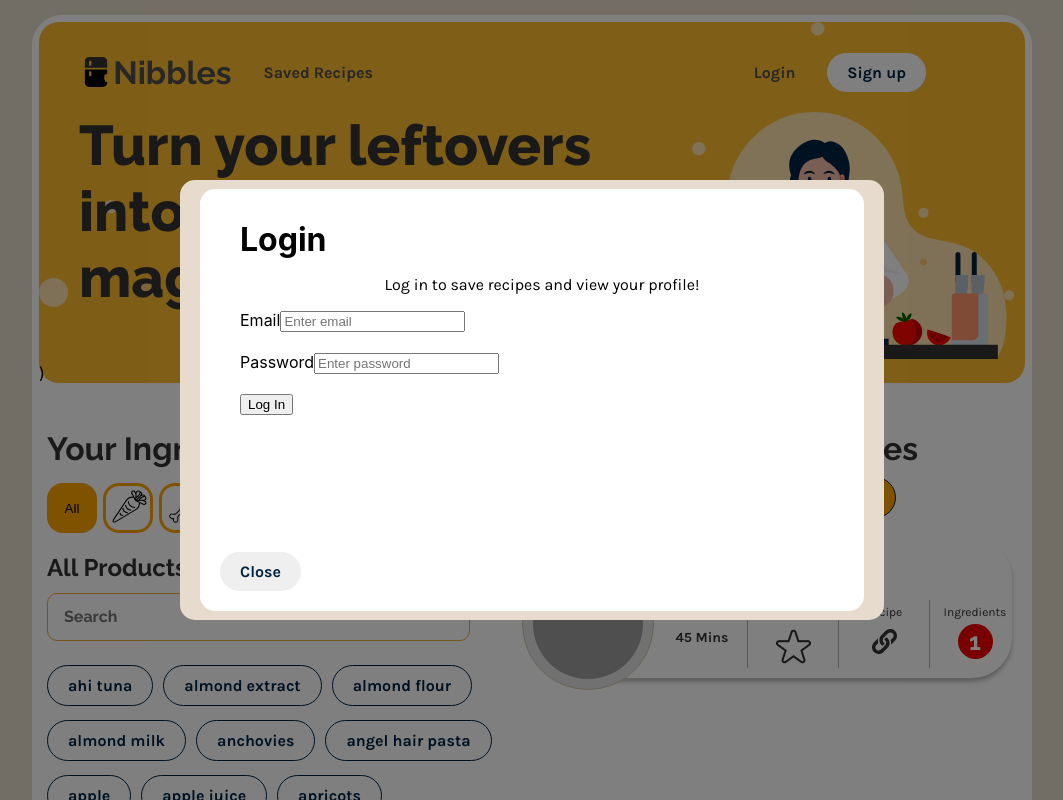
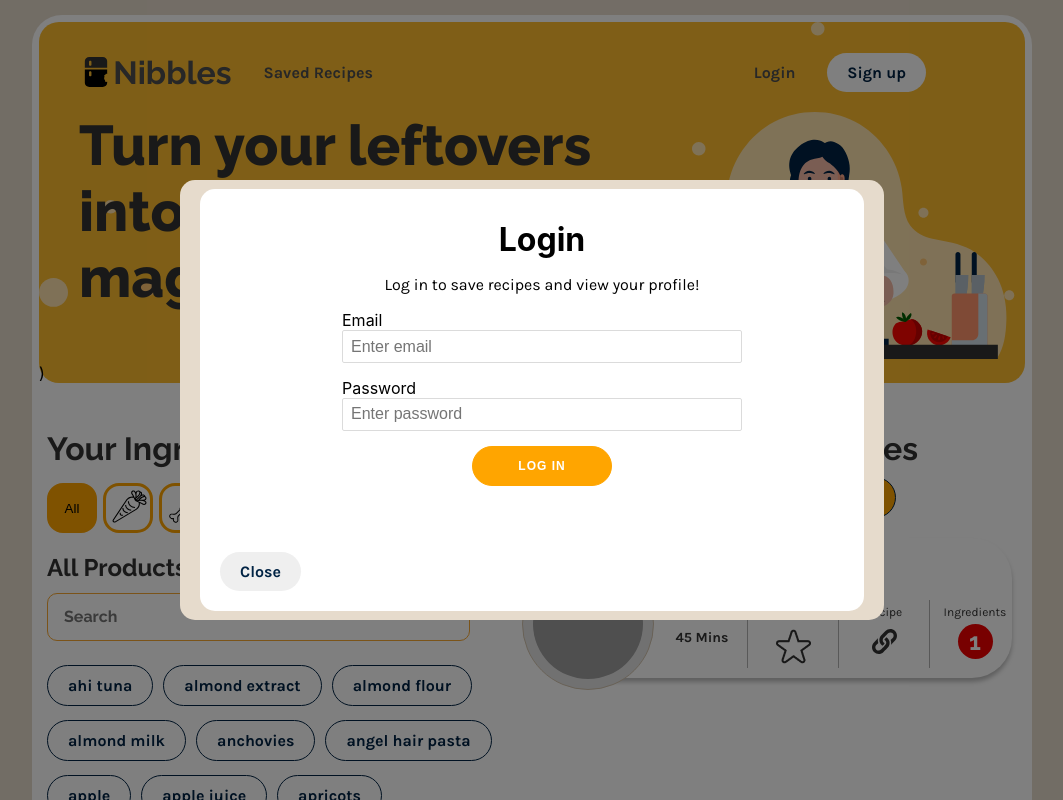
Before and after one commit to richietrang/nibbles, a React (Create React App) app in the folder frontend/: page / in a window 1280 px wide. Both pictures are taken after a click on the element "Login". Shown: the top 800 px of the page, without its empty margins (108-1171 px from the left). Built offline with nearby package versions, Linux system fonts and the light colour scheme; grey boxes are pictures that could not be loaded.

Commit message:
added some basic CSS to the login and sign up buttons

```diff
--- a/frontend/src/components/HeaderComponent.css
+++ b/frontend/src/components/HeaderComponent.css
@@ -138,3 +138,56 @@
     text-align: right;
   }
 }
+
+.sign-up-heading {
+  text-align: center;
+}
+
+#input-field{
+  display: block;
+  box-sizing: border-box;
+  width: 25em;
+  outline: none;
+  margin: 0;
+  background: #fff;
+  border: 1px solid #dbdbdb;
+  font-size: 16px;
+  padding: .4em .5em;
+  border-radius: 2px;
+}
+
+.sign-up-block {
+  text-align:center;
+}
+
+.form-display {
+  display:inline-block;
+  text-align: left;
+  overflow: auto;
+  font-size: .8em;
+}
+
+.signup-button-block {
+  text-align: center;
+}
+
+.signup-button {
+	border-radius: 20px;
+	border: 1px solid orange;
+	background-color: orange;
+	color: #FFFFFF;
+	font-size: 12px;
+	font-weight: bold;
+	padding: 12px 45px;
+	letter-spacing: 1px;
+	text-transform: uppercase;
+	transition: transform 80ms ease-in;
+}
+
+.signup-button:active {
+  transform: scale(0.9);
+}
+
+#field-title {
+  font-size: 16px;
+}
--- a/frontend/src/components/HeaderComponent.js
+++ b/frontend/src/components/HeaderComponent.js
@@ -108,8 +108,9 @@ const HeaderComponent = ({ headerText, toggleSignUpModal }) => {
       {signUpModalVisible && (
         <ModalComponent enableCloseButton closeButtonCb={closeSignUpModal}>
           {/*  SIGN UP FORM */}
-          <div>
-            <h1>Sign up Form</h1>
+          <div className="sign-up-block">
+            <h1 className="sign-up-heading">Sign up Form</h1>
+            <p> Sign up to save recipes and have a personal profile! </p>
             <Formik
               initialValues={{ name: "", email: "", password: "" }}
               validate={values => {
@@ -151,12 +152,12 @@ const HeaderComponent = ({ headerText, toggleSignUpModal }) => {
               }}
             >
               {({ touched, errors, isSubmitting }) => (
-                <Form>
-                  <p> Sign up to save recipes and have a personal profile! </p>
-                  <label htmlFor="name">Name</label>
+                <Form className="form-display">
+                  <label htmlFor="name" id="field-title">Name</label>
                   <Field
                     type="name"
                     name="name"
+                    id="input-field"
                     placeholder="Enter name"
                     className={`form-control ${
                       touched.name && errors.name ? "is-invalid" : ""
@@ -168,12 +169,12 @@ const HeaderComponent = ({ headerText, toggleSignUpModal }) => {
                     className="invalid-feedback"
                   />
                   <br />
-                  <br />
 
-                  <label htmlFor="email">Email</label>
+                  <label htmlFor="email" id="field-title">Email</label>
                   <Field
                     type="email"
                     name="email"
+                    id="input-field"
                     placeholder="Enter email"
                     className={`form-control ${
                       touched.email && errors.email ? "is-invalid" : ""
@@ -185,12 +186,12 @@ const HeaderComponent = ({ headerText, toggleSignUpModal }) => {
                     className="invalid-feedback"
                   />
                   <br />
-                  <br />
 
-                  <label htmlFor="password">Password</label>
+                  <label htmlFor="password" id="field-title">Password</label>
                   <Field
                     type="password"
                     name="password"
+                    id="input-field"
                     placeholder="Enter password"
                     className={`form-control ${
                       touched.password && errors.password ? "is-invalid" : ""
@@ -202,11 +203,11 @@ const HeaderComponent = ({ headerText, toggleSignUpModal }) => {
                     className="invalid-feedback"
                   />
                   <br />
-                  <br />
-                  <div className="signup-button">
+                  <div className="signup-button-block">
                     <button
                       type="submit"
                       disabled={isSubmitting}
+                      className="signup-button"
                       backgroundcolor="#febd2e"
                     >
                       {isSubmitting ? "Please wait..." : "Sign Up"}
@@ -221,8 +222,9 @@ const HeaderComponent = ({ headerText, toggleSignUpModal }) => {
       {loginModalVisible && (
         <ModalComponent enableCloseButton closeButtonCb={closeLoginModal}>
           {/*  LOGIN FORM */}
-          <div>
-            <h1>Login</h1>
+          <div className="sign-up-block">
+            <h1 className="sign-up-heading">Login</h1>
+            <p> Log in to save recipes and view your profile! </p>
             <Formik
               initialValues={{ email: "", password: "" }}
               validate={values => {
@@ -265,12 +267,12 @@ const HeaderComponent = ({ headerText, toggleSignUpModal }) => {
               }}
             >
               {({ touched, errors, isSubmitting }) => (
-                <Form>
-                  <p> Log in to save recipes and view your profile! </p>
-                  <label htmlFor="email">Email</label>
+                <Form className="form-display">
+                  <label htmlFor="email" id="field-title">Email</label>
                   <Field
                     type="email"
                     name="email"
+                    id="input-field"
                     placeholder="Enter email"
                     className={`form-control ${
                       touched.email && errors.email ? "is-invalid" : ""
@@ -282,12 +284,12 @@ const HeaderComponent = ({ headerText, toggleSignUpModal }) => {
                     className="invalid-feedback"
                   />
                   <br />
-                  <br />
 
-                  <label htmlFor="password">Password</label>
+                  <label htmlFor="password" id="field-title">Password</label>
                   <Field
                     type="password"
                     name="password"
+                    id="input-field"
                     placeholder="Enter password"
                     className={`form-control ${
                       touched.password && errors.password ? "is-invalid" : ""
@@ -299,12 +301,12 @@ const HeaderComponent = ({ headerText, toggleSignUpModal }) => {
                     className="invalid-feedback"
                   />
                   <br />
-                  <br />
 
-                  <div className="login-button">
+                  <div className="signup-button-block">
                     <button
                       type="submit"
                       disabled={isSubmitting}
+                      className="signup-button"
                       backgroundColor="#febd2e"
                     >
                       {isSubmitting ? "Please wait..." : "Log In"}
```
